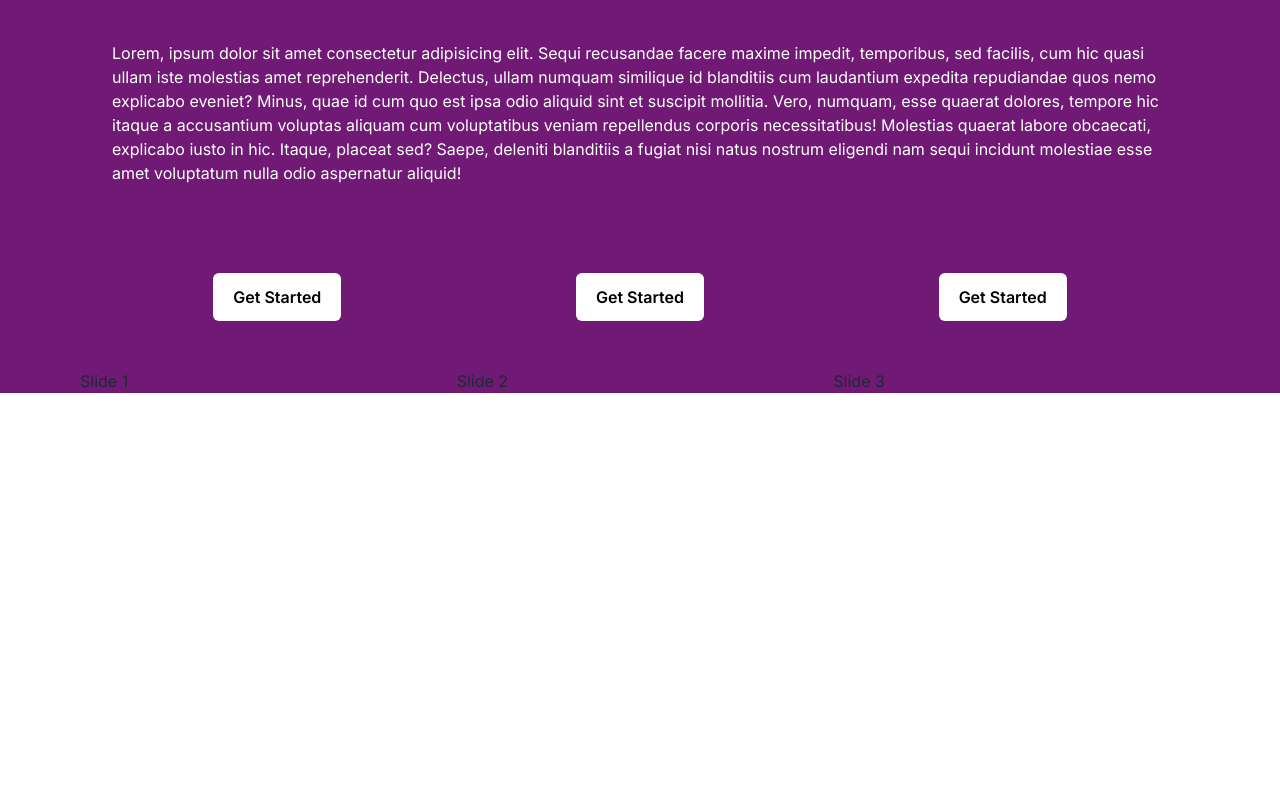
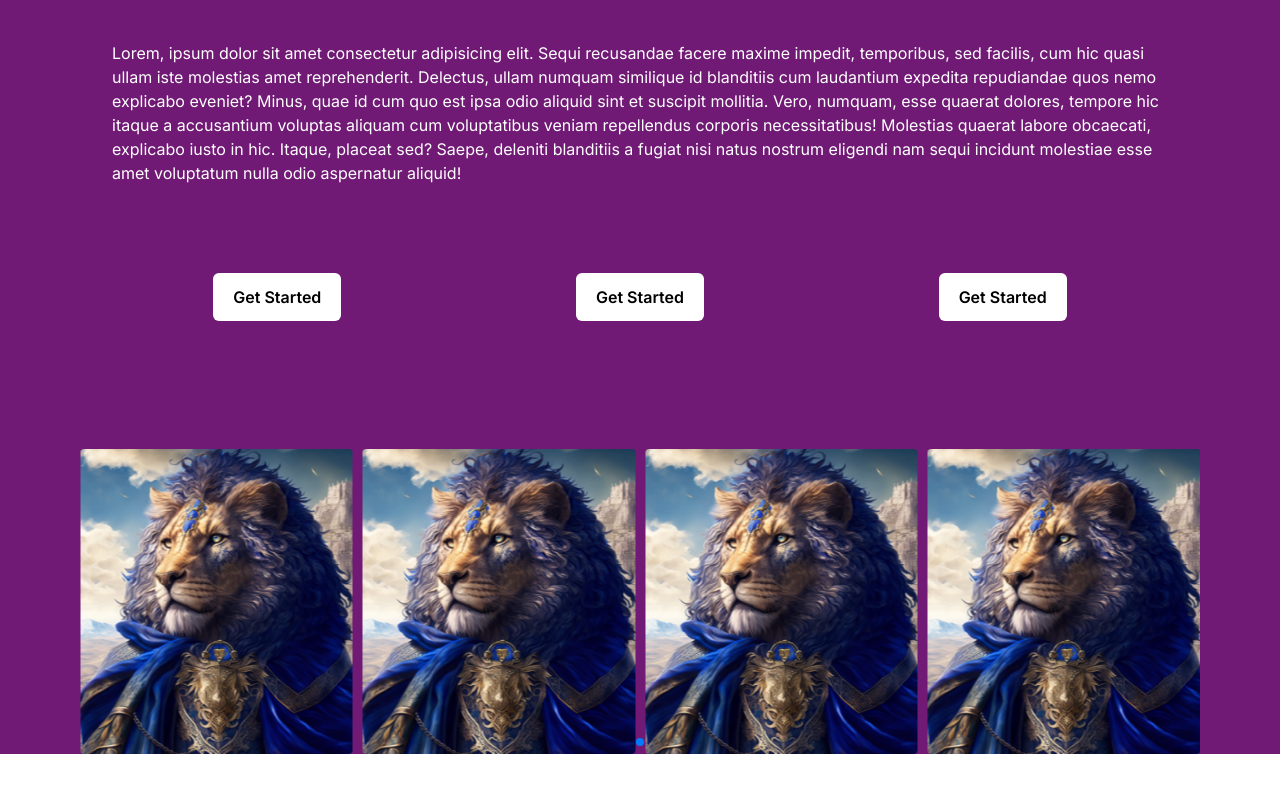
Before and after one commit to rakibulhasan933/game-hub, a Next.js app: page / in a window 1280 px wide. Shown: the part 991-1783 px from the top of the page. Before the commit the page ends 1448 px from the top, so only its background shows below. Built offline with nearby package versions, Linux system fonts and the light colour scheme.

Commit message:
[ADD] sewiper

```diff
--- a/components/YourGames.js
+++ b/components/YourGames.js
@@ -1,28 +1,55 @@
 "use client"
 import React from "react";
 import { Swiper, SwiperSlide } from "swiper/react";
-import { Pagination } from "swiper";
+import { Pagination, Autoplay } from "swiper";
 
 // Import Swiper styles
 import "swiper/css";
 import "swiper/css/pagination";
+import Image from "next/image";
 
 function YourGames() {
 	return (
-		<>
+		<div className="my-20">
 			<Swiper
-				slidesPerView={3}
+				pagination={{
+					dynamicBullets: true,
+				}}
+				autoplay={{
+					delay: 2500,
+					disableOnInteraction: false,
+				}}
+				slidesPerView={4}
 				spaceBetween={10}
+				modules={[Autoplay, Pagination]}
 				className="mySwiper"
 			>
-				<SwiperSlide>Slide 1</SwiperSlide>
-				<SwiperSlide>Slide 2</SwiperSlide>
-				<SwiperSlide>Slide 3</SwiperSlide>
-				<SwiperSlide>Slide 4</SwiperSlide>
-				<SwiperSlide>Slide 5</SwiperSlide>
-				<SwiperSlide>Slide 6</SwiperSlide>
+				<SwiperSlide>
+					<Image className="object-cover rounded " src='/assets/select your games/Mask group (1).png' alt="game" width={340} height={375} />
+				</SwiperSlide>
+				<SwiperSlide>
+					<Image className="object-cover rounded " src='/assets/select your games/Mask group (1).png' alt="game" width={340} height={375} />
+				</SwiperSlide>
+				<SwiperSlide>
+					<Image className="object-cover rounded " src='/assets/select your games/Mask group (1).png' alt="game" width={340} height={375} />
+				</SwiperSlide>
+				<SwiperSlide>
+					<Image className="object-cover rounded " src='/assets/select your games/Mask group (1).png' alt="game" width={340} height={375} />
+				</SwiperSlide>
+				<SwiperSlide>
+					<Image className="object-cover rounded " src='/assets/select your games/Mask group (1).png' alt="game" width={340} height={375} />
+				</SwiperSlide>
+				<SwiperSlide>
+					<Image className="object-cover rounded " src='/assets/select your games/Mask group (1).png' alt="game" width={340} height={375} />
+				</SwiperSlide>
+				<SwiperSlide>
+					<Image className="object-cover rounded " src='/assets/select your games/Mask group (1).png' alt="game" width={340} height={375} />
+				</SwiperSlide>
+				<SwiperSlide>
+					<Image className="object-cover rounded " src='/assets/select your games/Mask group (1).png' alt="game" width={340} height={375} />
+				</SwiperSlide>
 			</Swiper>
-		</>
+		</div>
 	)
 }
 
```
